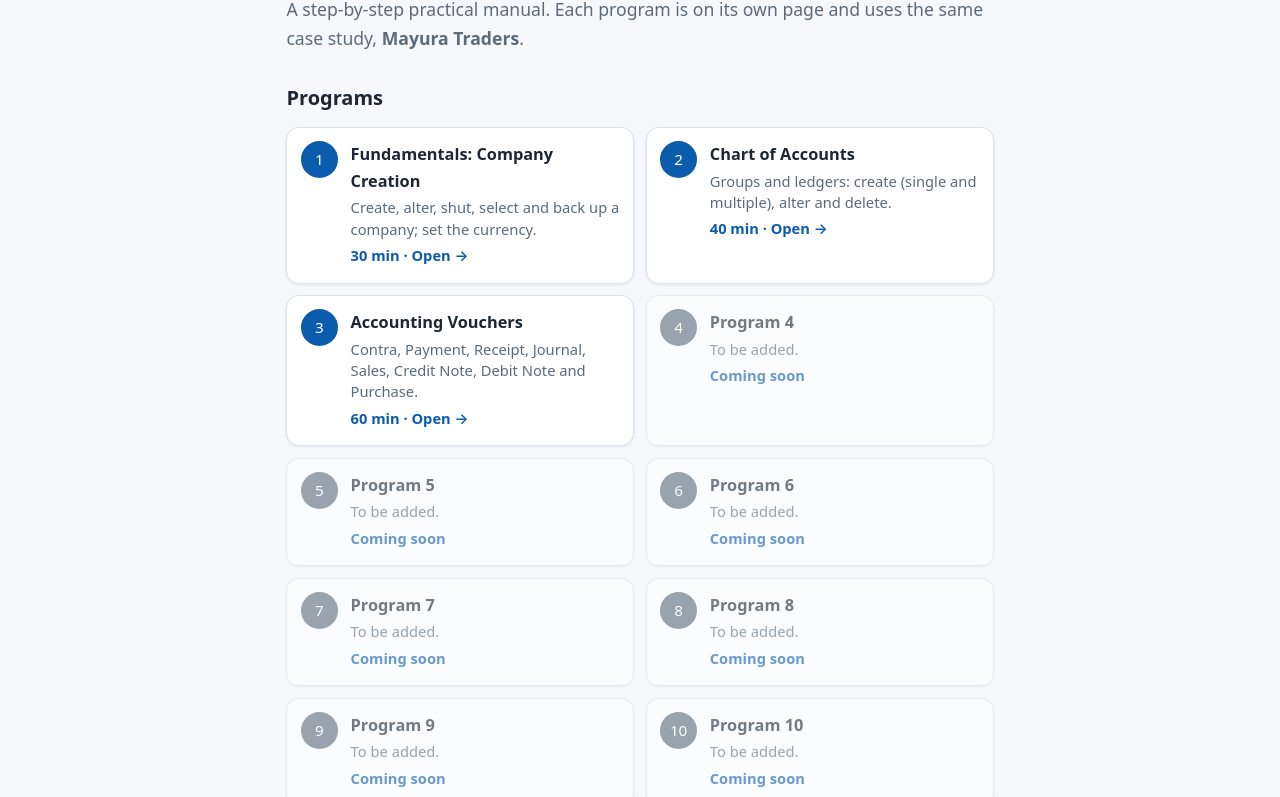
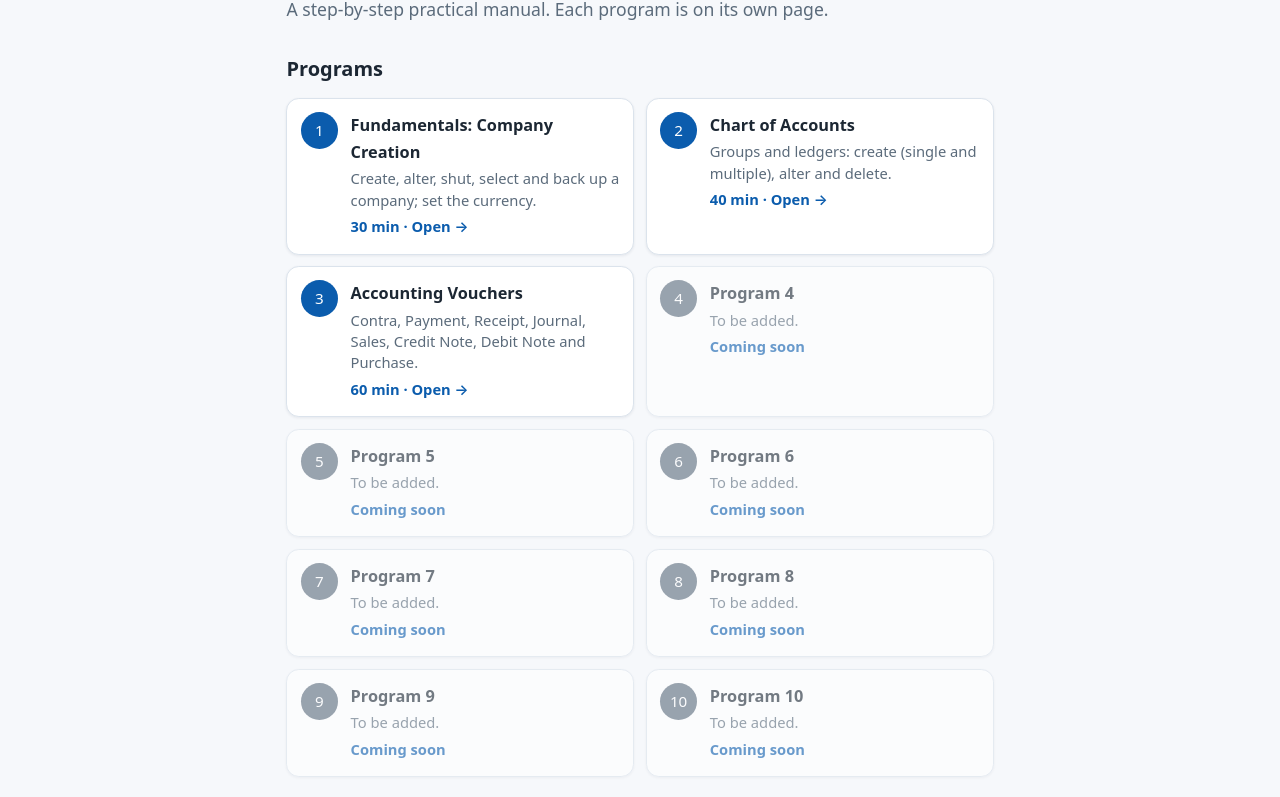
Before and after one commit to learnwithrk/Accounting-Software-Tally, a plain HTML site: page index.html in a window 1280 px wide. Shown: the part 127-924 px from the top of the page. Drawn offline with Linux system fonts and the light colour scheme.

Commit message:
Update lead paragraph in index.html
Removed reference to 'Mayura Traders' in the lead paragraph.

```diff
--- a/index.html
+++ b/index.html
@@ -13,7 +13,7 @@
 <body data-program="0">
 <main>
 <h1>Computerised Accounting with Tally Prime</h1>
-<p class="lead">A step-by-step practical manual. Each program is on its own page and uses the same case study, <strong>Mayura Traders</strong>.</p>
+<p class="lead">A step-by-step practical manual. Each program is on its own page.</p>
 <h2>Programs</h2>
 <div class="cards" id="program-list"></div>
 <noscript><ul><li><a href="program-1.html">Program 1: Fundamentals: Company Creation</a></li><li><a href="program-2.html">Program 2: Chart of Accounts</a></li><li><a href="program-3.html">Program 3: Accounting Vouchers</a></li></ul></noscript>
```
